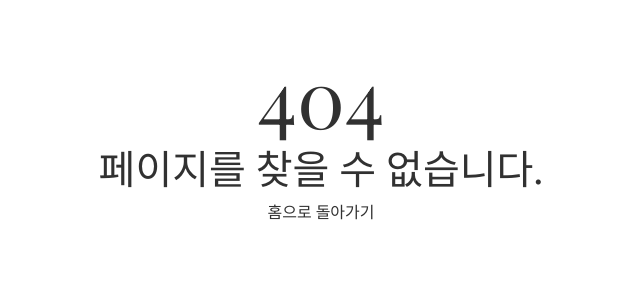
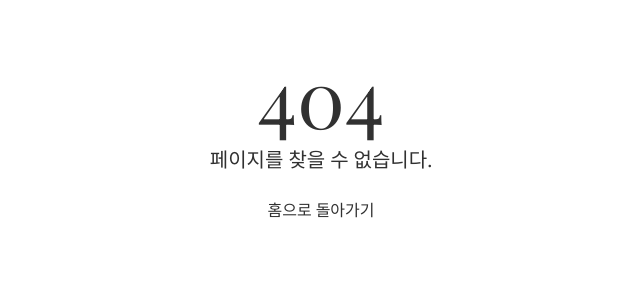
Before and after one commit to peripheral7/blog.github.io, a Django app: template blog/templates/blog/404.html in a window 1280 px wide. Shown: the top 300 px of the page, without its empty margins (319-959 px from the left). Run offline with Django 4.2, Linux system fonts and the light colour scheme; the template is opened without the code that fills it, so the values that code supplies are empty; some libraries are stand-ins or nearby versions.

Commit message:
500 page 7

```diff
--- a/blog/templates/blog/404.html
+++ b/blog/templates/blog/404.html
@@ -17,11 +17,11 @@
     <!-- 404 Page -->
 
     <body>
-        <div class="container mt-5 mb-2">
+        <div class="container mt-5">
             <div class="row justify-content-center">
                 <div class="col-12 text-center">
                     <span class="display-1 d-block">404</span>
-                    <h1 class="">페이지를 찾을 수 없습니다.</h1>
+                    <div class="mb-4 lead">페이지를 찾을 수 없습니다.</div>
                     <a href="/" class="text-decoration-none">홈으로 돌아가기</a>
                 </div>
             </div>
--- a/blog/templates/blog/500.html
+++ b/blog/templates/blog/500.html
@@ -17,11 +17,11 @@
     <!-- 500 Page -->
 
     <body>
-        <div class="container mt-5 mb-2">
+        <div class="container mt-5">
             <div class="row justify-content-center">
                 <div class="col-12 text-center">
                     <span class="display-1 d-block">500</span>
-                    <h1 class="">서버 오류가 발생했습니다.</h1>
+                    <div class="mb-4 lead">서버 오류가 발생했습니다.</div>
                     <a href="/" class="text-decoration-none">홈으로 돌아가기</a>
                 </div>
             </div>
```
